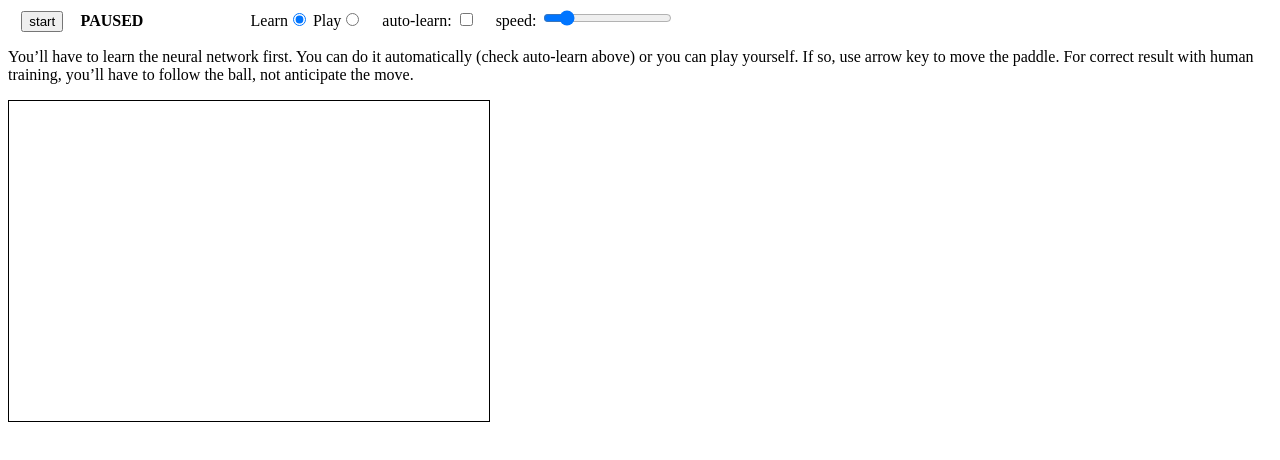
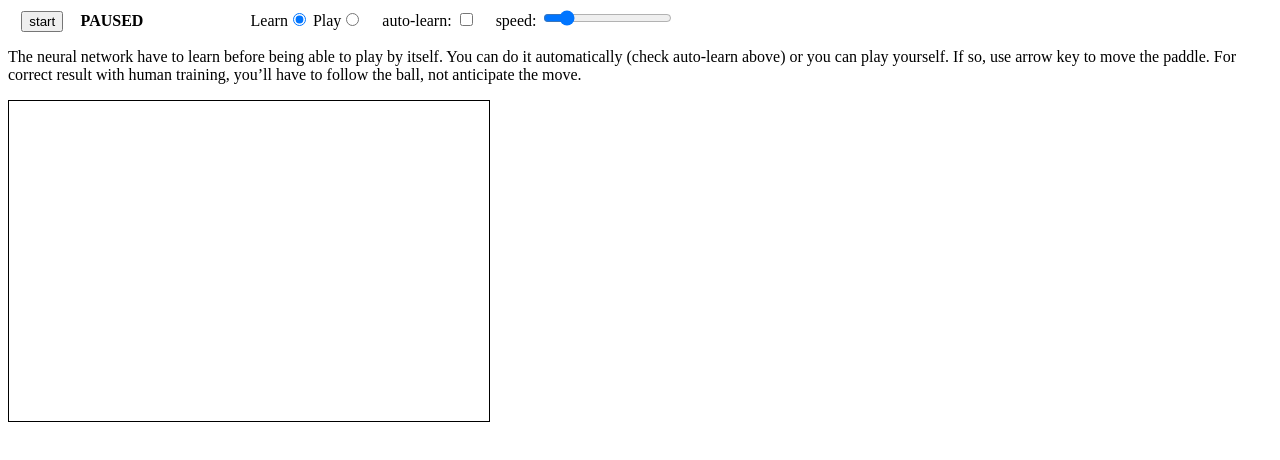
Before and after one commit to paulgreg/brainjs-playing-breakout, a website: page index.html in a window 1280 px wide. Drawn offline with Linux system fonts and the light colour scheme.

Commit message:
Update description

```diff
--- a/index.html
+++ b/index.html
@@ -25,7 +25,7 @@
         <label class="margin">speed: <input type="range" min="1" max="15" value="3" class="slider"></label>
     </section>
     <p>
-        You’ll have to learn the neural network first.
+        The neural network have to learn before being able to play by itself.
         You can do it automatically (check auto-learn above) or you can play yourself.
         If so, use arrow key to move the paddle.
         For correct result with human training, you’ll have to follow the ball, not anticipate the move.
```
